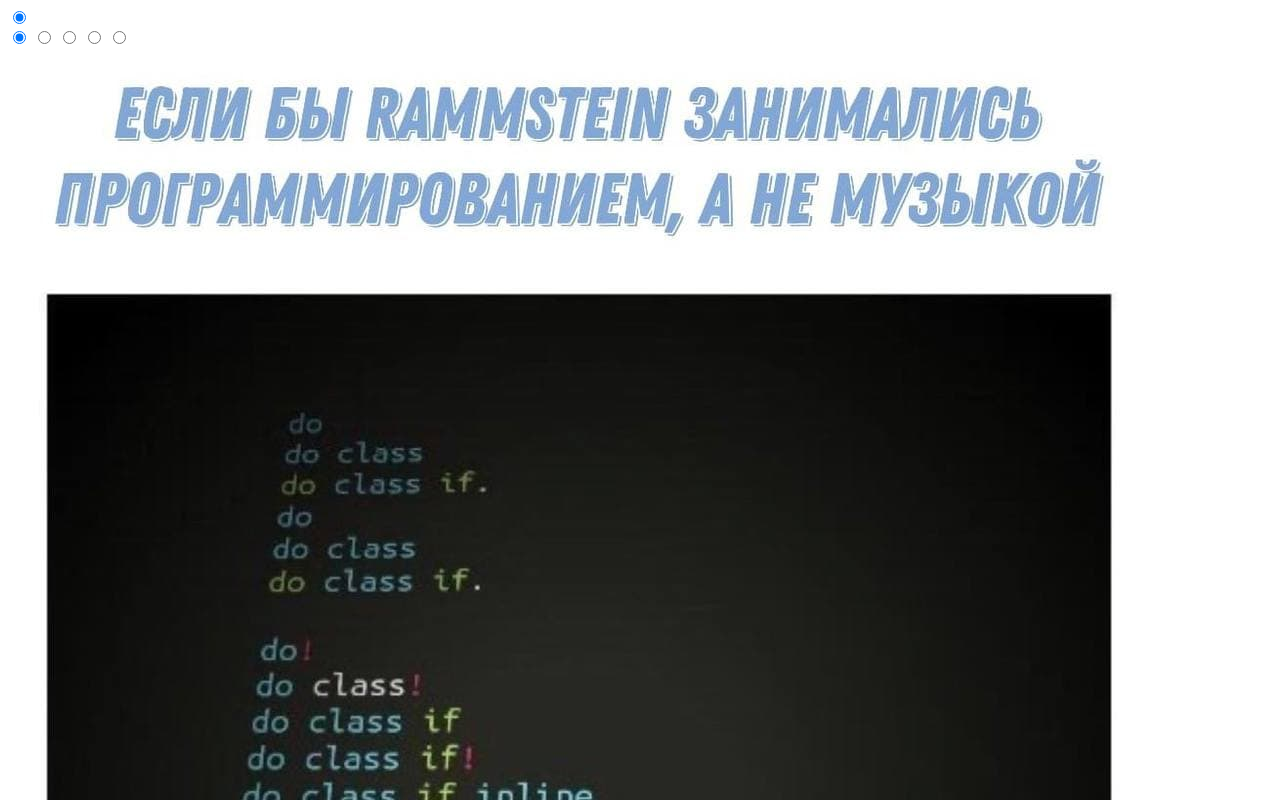
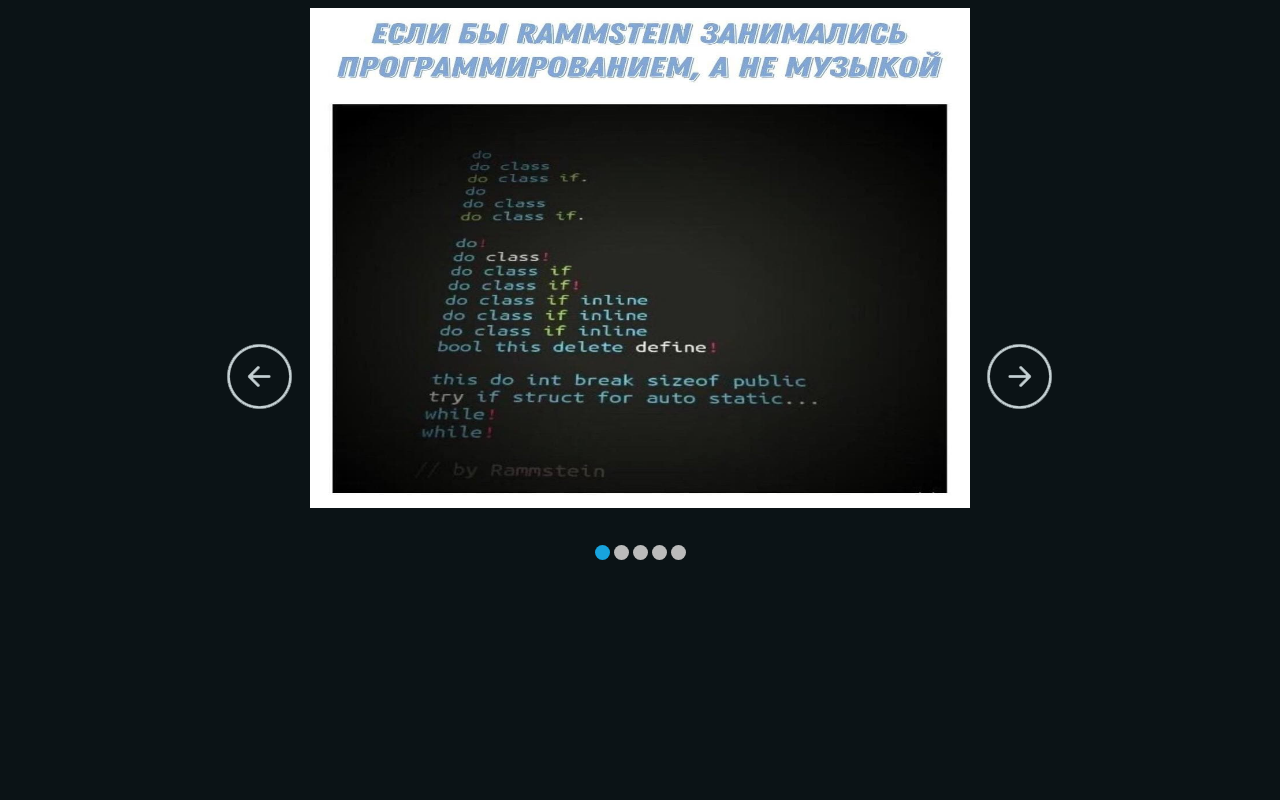
Before and after one commit to Alexgargun/cssMemSlider, a plain HTML site: page cssMemSlider/index.html in a window 1280 px wide. Shown: the top 800 px of the page. Drawn offline with Linux system fonts and the light colour scheme.

Commit message:
feat: add controls 2021-10-17 14:25:37

```diff
--- a/cssMemSlider/index.html
+++ b/cssMemSlider/index.html
@@ -1,11 +1,9 @@
 <!DOCTYPE html>
-<html lang="en">
+<html>
 <head>
-    <meta charset="UTF-8">
-    <meta http-equiv="X-UA-Compatible" content="IE=edge">
-    <meta name="viewport" content="width=device-width, initial-scale=1.0">
-    <link rel="stylesheet" href="./style.css">
-    <title>Document</title>
+	<title>Слайдер на CSS</title>
+	<link rel="stylesheet" type="text/css" href="./style.css">
+	<meta charset="utf-8">
 </head>
 <body>
 	<div class="all">
@@ -19,21 +17,11 @@
 				<div id="slides">
 					<div id="overflow">
 						<div class="image">
-                        <article>
-                            <img src="./assets/photo_2021-10-05_09-05-35.jpg" alt="">
-                        </article>
-                        <article>
-                            <img src="./assets/photo_2021-10-07_22-00-07.jpg" alt="">
-                        </article>
-                        <article>
-                            <img src="./assets/photo_2021-10-09_00-27-44.jpg" alt="">
-                        </article>
-                        <article>
-                            <img src="./assets/photo_2021-10-09_00-33-13.jpg" alt="">
-                        </article>
-                        <article>
-                            <img src="./assets/photo_2021-10-12_02-12-12.jpg" alt="">
-                        </article>
+							<article><img src="./assets/photo_2021-10-05_09-05-35.jpg"></article>
+							<article><img src="./assets/photo_2021-10-07_22-00-07.jpg"></article>
+							<article><img src="./assets/photo_2021-10-09_00-27-44.jpg"></article>
+							<article><img src="./assets/photo_2021-10-09_00-33-13.jpg"></article>
+							<article><img src="./assets/photo_2021-10-12_02-12-12.jpg"></article>
 						</div>
 					</div>
 				</div>
--- a/cssMemSlider/style.css
+++ b/cssMemSlider/style.css
@@ -0,0 +1,179 @@
+body {
+  background-color: #0b1316;
+}
+
+#slider {
+  /*положение слайдера*/
+  text-align: center;
+  top: 10px;
+  margin: 0 auto;
+}
+
+#slides article {
+  /*все изображения справа друг от доруга*/
+  width: 20%;
+  float: left;
+}
+
+#slides .image {
+  /*устанавливает общий размер блока с изображениями*/
+  width: 500%;
+  line-height: 0;
+}
+
+#overflow {
+  /*сркывает все, что находится за пределами этого блока*/
+  width: 100%;
+  overflow: hidden;
+}
+
+article img {
+  /*размер изображений слайдера*/
+  width: 100%;
+  height: 500px;
+}
+
+#desktop:checked ~ #slider {
+  /*размер всего слайдера*/
+  max-width: 660px; /*максимальнная длинна*/
+}
+
+/*настройка переключения и положения для левой стрелки*/
+/*если свич1-5 активны, то идет обращение к лейблу из блока с id контролс*/
+#switch1:checked ~ #controls label:nth-child(5),
+#switch2:checked ~ #controls label:nth-child(1),
+#switch3:checked ~ #controls label:nth-child(2),
+#switch4:checked ~ #controls label:nth-child(3),
+#switch5:checked ~ #controls label:nth-child(4) {
+  background: url("./assets/prev.png") no-repeat; /*заливка фона картинкой без повторений*/
+  float: left;
+  margin: 0 0 0 -84px; /*сдвиг влево*/
+  display: block;
+  height: 68px;
+  width: 68px;
+}
+
+/*настройка переключения и положения для правой стрелки*/
+#switch1:checked ~ #controls label:nth-child(2),
+#switch2:checked ~ #controls label:nth-child(3),
+#switch3:checked ~ #controls label:nth-child(4),
+#switch4:checked ~ #controls label:nth-child(5),
+#switch5:checked ~ #controls label:nth-child(1) {
+  background: url("./assets/next.png") no-repeat; /*заливка фона картинкой без повторений*/
+  float: right;
+  margin: 0 -84px 0 0; /*сдвиг вправо*/
+  display: block;
+  height: 68px;
+  width: 68px;
+}
+
+label,
+a {
+  /*при наведении на стрелки или переключатели - курсор изменится*/
+  cursor: pointer;
+}
+
+.all input {
+  /*скрывает стандартные инпуты (чекбоксы) на странице*/
+  display: none;
+}
+
+/*позиция изображения при активации переключателя*/
+#switch1:checked ~ #slides .image {
+  margin-left: 0;
+}
+
+#switch2:checked ~ #slides .image {
+  margin-left: -100%;
+}
+
+#switch3:checked ~ #slides .image {
+  margin-left: -200%;
+}
+
+#switch4:checked ~ #slides .image {
+  margin-left: -300%;
+}
+
+#switch5:checked ~ #slides .image {
+  margin-left: -400%;
+}
+
+#controls {
+  /*положение блока всех управляющих элементов*/
+  margin: -25% 0 0 0;
+  width: 100%;
+  height: 50px;
+}
+
+#active label {
+  /*стиль отдельного переключателя*/
+  border-radius: 10px; /*скругление углов*/
+  display: inline-block; /*расположение в строку*/
+  width: 15px;
+  height: 15px;
+  background: #bbb;
+}
+
+#active {
+  /*расположение блока с переключателями*/
+  margin: 23% 0 0;
+  text-align: center;
+}
+
+#active label:hover {
+  /*поведение чекбокса при наведении*/
+  background: #76c8ff;
+  border-color: #777 !important; /*выполнение в любом случае*/
+}
+
+/*цвет активного лейбла при активации чекбокса*/
+#switch1:checked ~ #active label:nth-child(1),
+#switch2:checked ~ #active label:nth-child(2),
+#switch3:checked ~ #active label:nth-child(3),
+#switch4:checked ~ #active label:nth-child(4),
+#switch5:checked ~ #active label:nth-child(5) {
+  background: #18a3dd;
+  border-color: #18a3dd !important;
+}
+
+#slides .image {
+  /*анимация пролистывания изображений*/
+  transition: all 800ms cubic-bezier(0.77, 0, 0.175, 1);
+}
+
+#controls label:hover {
+  /*прозрачность стрелок при наведении*/
+  opacity: 0.6;
+}
+
+#controls label {
+  /*прозрачность стрелок при отводе курсора*/
+  transition: opacity 0.2s ease-out;
+}
+
+@media (max-width: 767px) {
+  #desktop:checked ~ #slider {
+    /*размер всего слайдера*/
+    max-width: 960px; /*максимальнная длинна*/
+  }
+
+  /*настройка переключения и положения для левой стрелки*/
+  /*если свич1-5 активны, то идет обращение к лейблу из блока с id контролс*/
+  #switch1:checked ~ #controls label:nth-child(5),
+  #switch2:checked ~ #controls label:nth-child(1),
+  #switch3:checked ~ #controls label:nth-child(2),
+  #switch4:checked ~ #controls label:nth-child(3),
+  #switch5:checked ~ #controls label:nth-child(4) {
+    display: none;
+  }
+
+  /*настройка переключения и положения для правой стрелки*/
+  #switch1:checked ~ #controls label:nth-child(2),
+  #switch2:checked ~ #controls label:nth-child(3),
+  #switch3:checked ~ #controls label:nth-child(4),
+  #switch4:checked ~ #controls label:nth-child(5),
+  #switch5:checked ~ #controls label:nth-child(1) {
+    display: none;
+  }
+}
```
Also changed, not shown: cssMemSlider/assets/chevron-left-solid.svg (added), cssMemSlider/assets/chevron-right-solid.svg (added), cssMemSlider/assets/galery1 1.jpg (added), cssMemSlider/assets/galery2 1.jpg (added), cssMemSlider/assets/galery3 1.jpg (added), cssMemSlider/assets/galery4 1.jpg (added), cssMemSlider/assets/next.png (added), cssMemSlider/assets/prev.png (added). Lines whose indentation alone changed are shown as unchanged.
